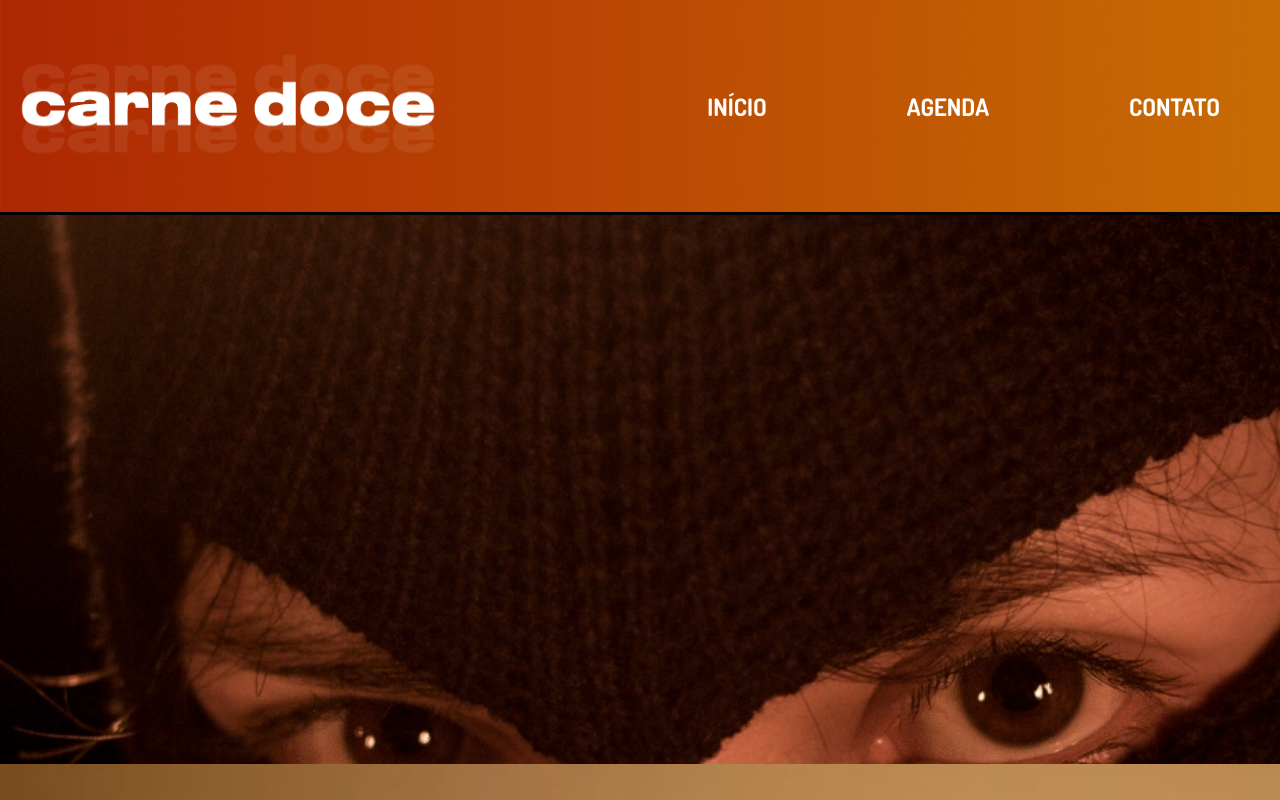
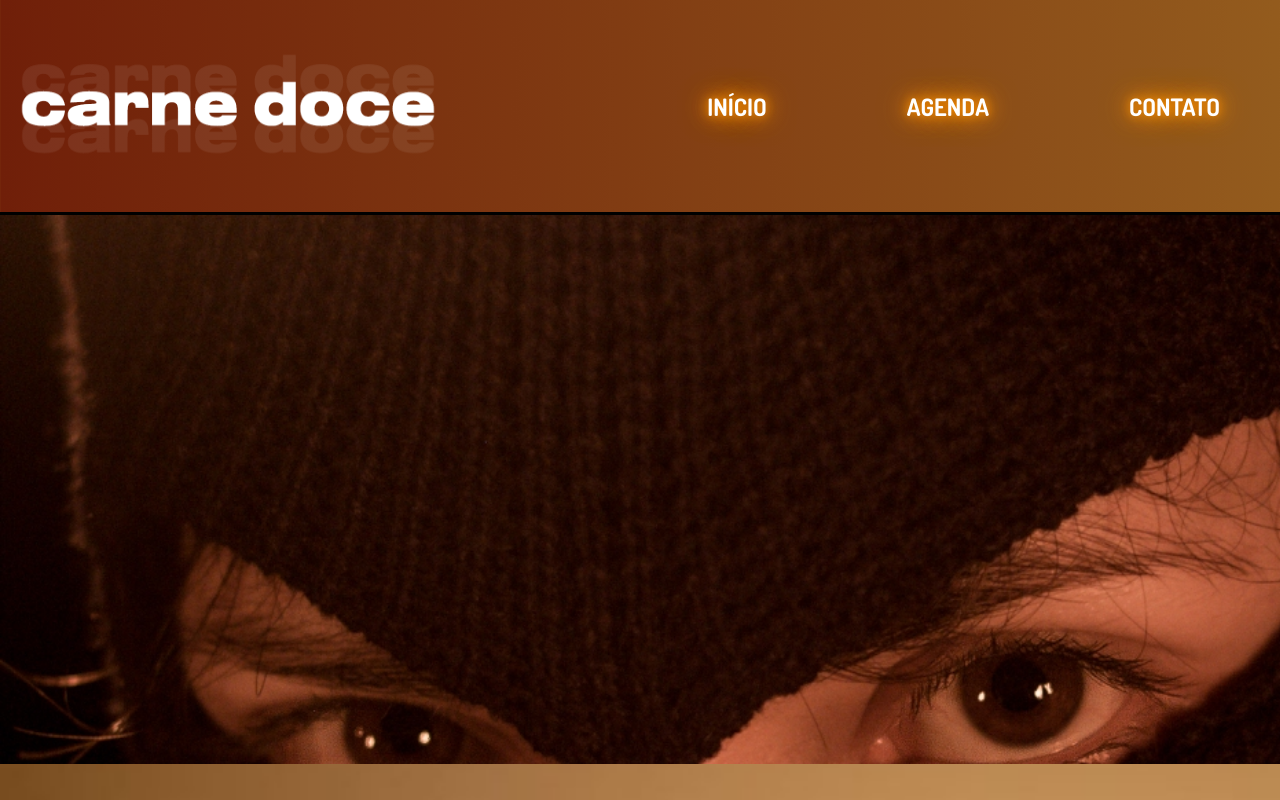
Before and after one commit to matheusgasparx/CarneDoceBand, a plain HTML site: page index.html in a window 1280 px wide. Shown: the top 800 px of the page. Drawn offline with Linux system fonts and the light colour scheme.

Commit message:
update: colors

```diff
--- a/src/assets/css/global.css
+++ b/src/assets/css/global.css
@@ -2,7 +2,7 @@
 
 body {
     margin: 0;
-    background: linear-gradient(to left, #ca7104, #ad2702);
+    background: linear-gradient(to left, #96601f, #701f09);
     background-repeat:repeat;
     background-size: 108%;
 }
--- a/src/assets/css/header.css
+++ b/src/assets/css/header.css
@@ -27,6 +27,11 @@
     font-weight: 700;
     font-size: 1.5rem;
     text-transform: uppercase;
+
+    text-shadow: 0px 0px 10px rgb(255, 145, 0),
+                 0px 0px 20px rgb(255, 145, 0),
+                 0px 0px 30px rgb(255, 145, 0),
+                 0px 0px 400px rgb(255, 145, 0)
 }
 
 .contact li button:hover {
```
